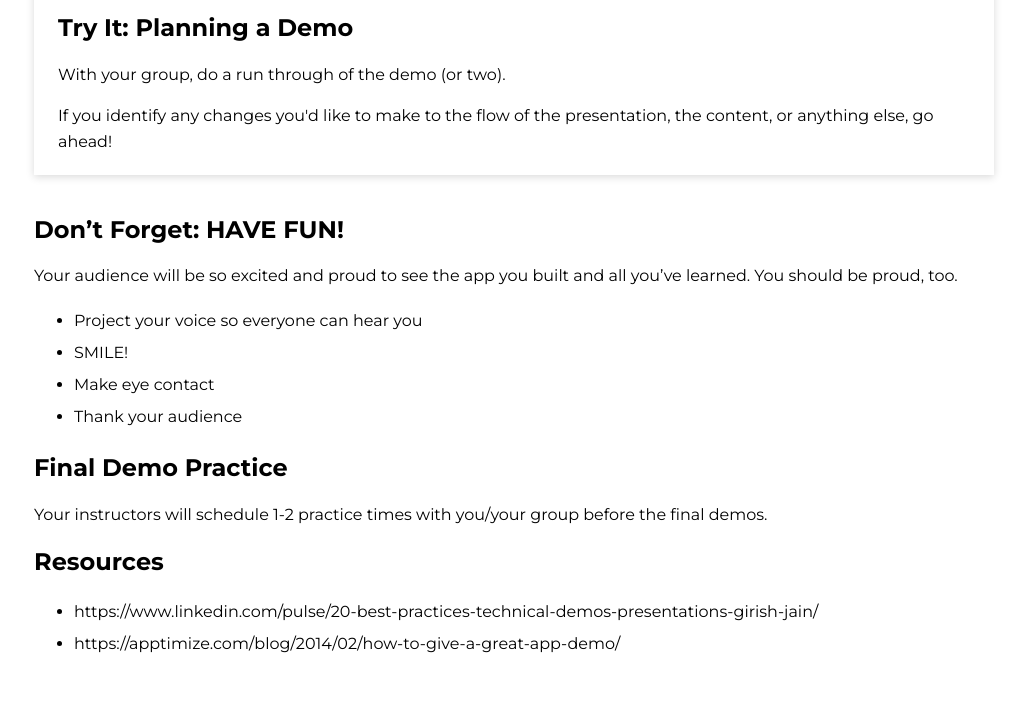
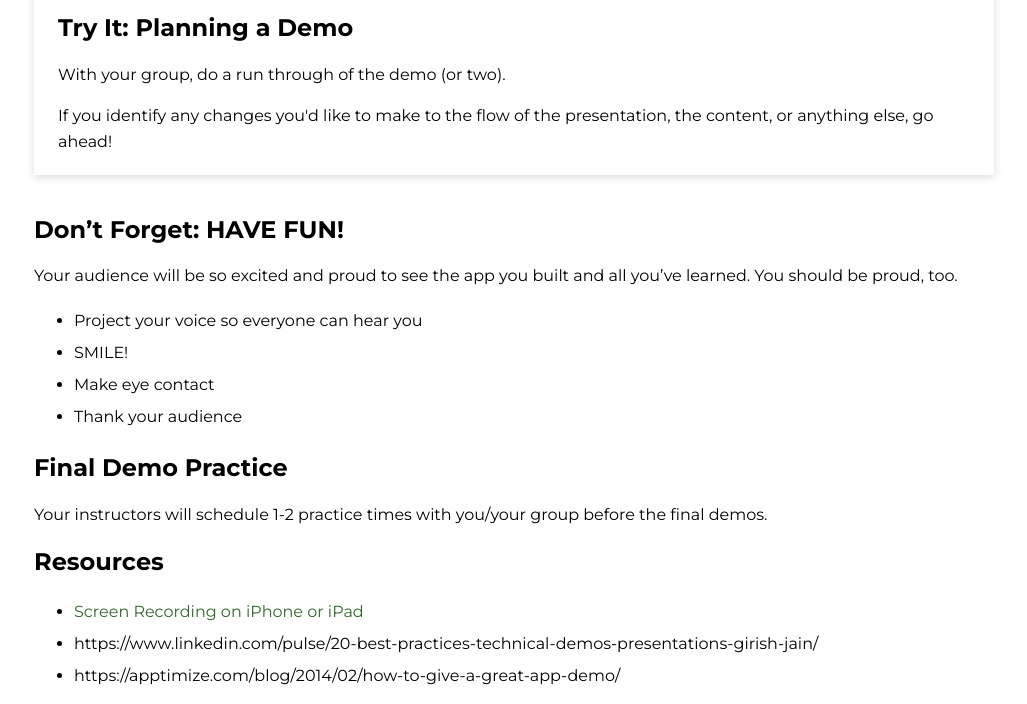
Before and after one commit to ameseee/kwk-curriculum-site, a Jekyll site: the page built from swift-ios/lessons/how-to-demo/index.md, in a window 1280 px wide and 900 px high, scrolled down 1315 px, cut to the strip 0-704 px from the top of the window. Shown: the whole strip, without its empty margins (126-1153 px from the left). Built offline with Jekyll 4.4.1, drawn with Linux system fonts in a browser that asks for light colours; nearby versions of some CDN libraries.

Commit message:
Add resource for screen recording on an iPhone or iPad

```diff
--- a/swift-ios/lessons/how-to-demo/index.md
+++ b/swift-ios/lessons/how-to-demo/index.md
@@ -51,5 +51,6 @@ Your audience will be so excited and proud to see the app you built and all you'
 Your instructors will schedule 1-2 practice times with you/your group before the final demos.
 
 ## Resources
+- [Screen Recording on iPhone or iPad](https://support.apple.com/en-us/HT207935)
 - https://www.linkedin.com/pulse/20-best-practices-technical-demos-presentations-girish-jain/
 - https://apptimize.com/blog/2014/02/how-to-give-a-great-app-demo/
```
